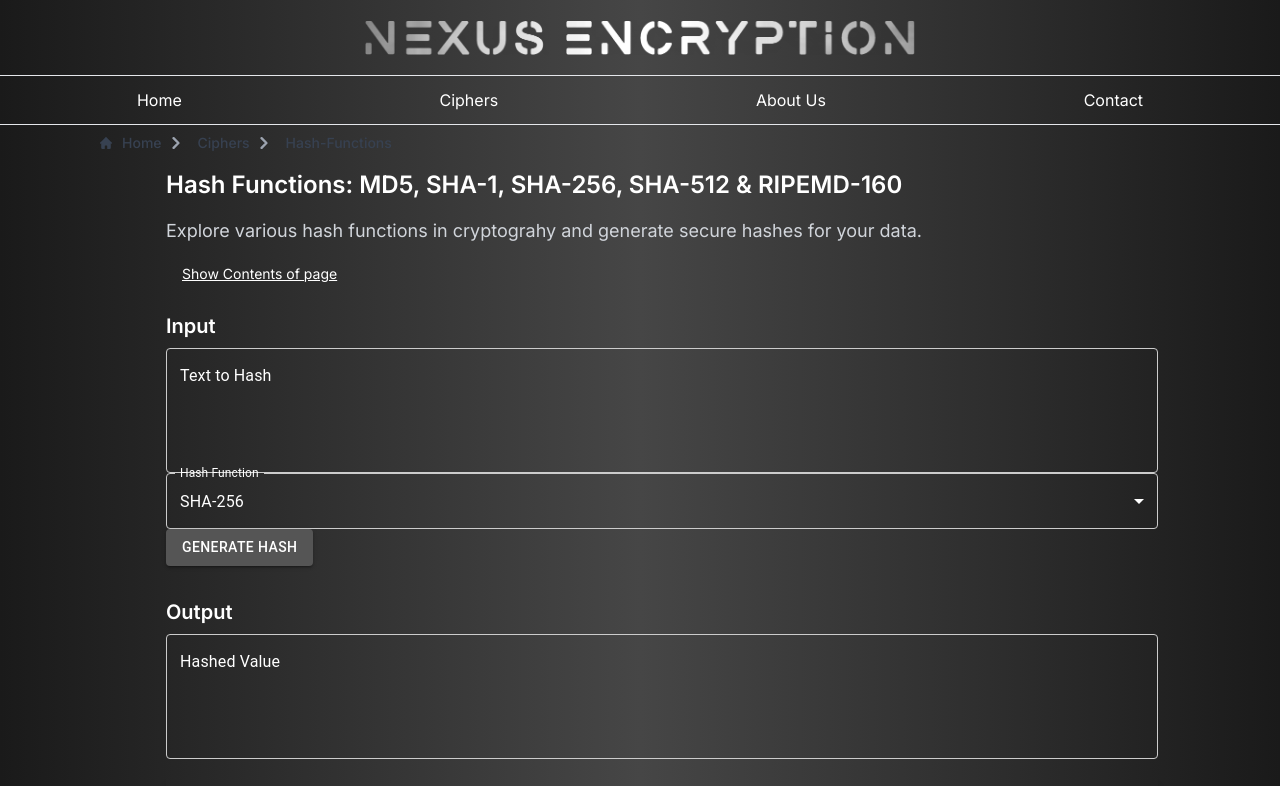
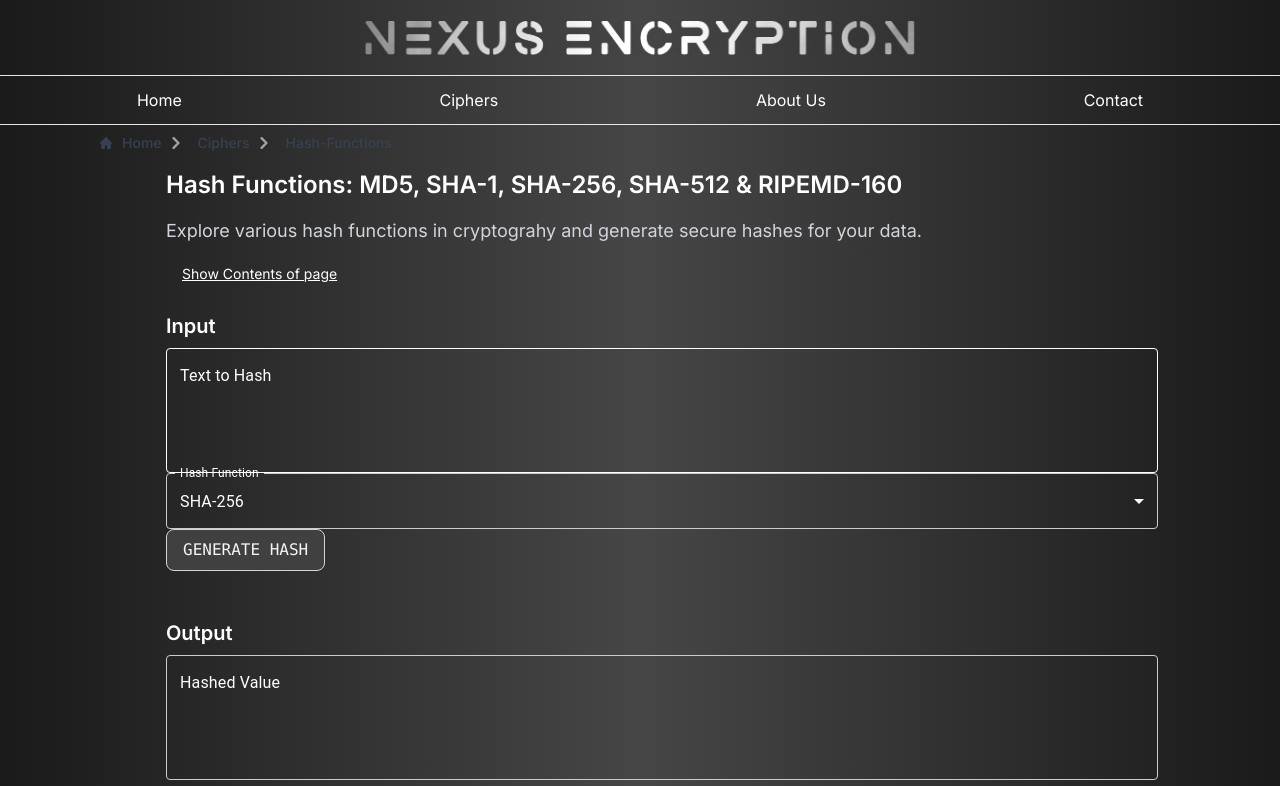
Before and after one commit to abdulmohiz01/nexus-encryption, a Next.js app: page /ciphers/hash-functions in a window 1280 px wide. Shown: the top 786 px of the page. Built offline with nearby package versions, Linux system fonts and the light colour scheme.

Commit message:
Completed Button Animation

```diff
--- a/src/app/ciphers/(aes)/aes.js
+++ b/src/app/ciphers/(aes)/aes.js
@@ -1,6 +1,7 @@
 'use client'
 import React, { useState } from 'react';
-import { TextField, Button, Select, MenuItem, InputLabel, FormControl } from '@mui/material';
+import { TextField, Select, MenuItem, InputLabel, FormControl } from '@mui/material';
+import Button from '../../../components/button';
 import { styled } from '@mui/material/styles';
 import CryptoJS from "crypto-js";
 
@@ -353,13 +354,7 @@ const AesPage = () => {
                             </StyledSelect>
                         </FormControl>
                     </div>
-                    <StyledButton
-                        variant="contained"
-                        onClick={handleEncrypt}
-                        className="mr-4 mb-3"
-                    >
-                        Encrypt
-                    </StyledButton>
+                    <Button onClick={handleEncrypt} type={1} />
                     <StyledTextField
                         label="Ciphertext"
                         variant="outlined"
@@ -420,13 +415,7 @@ const AesPage = () => {
                             </FormControl>
                         </div>
                     </div>
-                    <StyledButton
-                        variant="contained"
-                        onClick={handleDecrypt}
-                        className="mr-4 mb-3"
-                    >
-                        Decrypt
-                    </StyledButton>
+                    <Button onClick={handleDecrypt} buttonText={'Decrypt'} type={2} />
                     <StyledTextField
                         label="Decrypted Text"
                         variant="outlined"
--- a/src/app/ciphers/(des)/des.js
+++ b/src/app/ciphers/(des)/des.js
@@ -1,8 +1,9 @@
 'use client'
 import React, { useState } from 'react';
-import { TextField, Button, Select, MenuItem, InputLabel, FormControl } from '@mui/material';
+import { TextField, Select, MenuItem, InputLabel, FormControl } from '@mui/material';
 import { styled } from '@mui/material/styles';
 import CryptoJS from "crypto-js";
+import Button from '../../../components/button';
 
 // Custom styled components for MUI
 const StyledTextField = styled(TextField)(({ theme }) => ({
@@ -376,13 +377,8 @@ const DesPage = () => {
               </StyledSelect>
             </FormControl>
           </div>
-          <StyledButton
-            variant="contained"
-            onClick={handleEncrypt}
-            className="mr-4 mb-3"
-          >
-            Encrypt
-          </StyledButton>
+          <Button onClick={handleEncrypt} type={1} />
+
           <StyledTextField
             label="Ciphertext"
             variant="outlined"
@@ -441,13 +437,7 @@ const DesPage = () => {
               </FormControl>
             </div>
           </div>
-          <StyledButton
-            variant="contained"
-            onClick={handleDecrypt}
-            className="mr-4 mb-3"
-          >
-            Decrypt
-          </StyledButton>
+          <Button onClick={handleDecrypt} type={2} />
           <StyledTextField
             label="Decrypted Text"
             variant="outlined"
--- a/src/app/ciphers/(hash)/hash.js
+++ b/src/app/ciphers/(hash)/hash.js
@@ -1,8 +1,9 @@
 'use client'
 import React, { useState } from 'react';
-import { TextField, Button, Select, MenuItem, InputLabel, FormControl } from '@mui/material';
+import { TextField, Select, MenuItem, InputLabel, FormControl } from '@mui/material';
 import { styled } from '@mui/material/styles';
 import CryptoJS from "crypto-js";
+import Button from "../../../components/button";
 
 // Custom styled components for MUI
 const StyledTextField = styled(TextField)(({ theme }) => ({
@@ -92,12 +93,17 @@ const HashPage = () => {
     const [hashFunction, setHashFunction] = useState('SHA-256');
     const [isContentsVisible, setIsContentsVisible] = useState(false);
     const [isHashing, setIsHashing] = useState(false);
+    const [helper, setHelperText] = useState("");
 
     const toggleContents = () => {
         setIsContentsVisible(!isContentsVisible);
     };
 
     const handleHash = () => {
+        if (input == "" || input == " ") {
+            setHelperText("Please Enter a text to hash.");
+            return;
+        }
         setIsHashing(true);
         setTimeout(() => {
             try {
@@ -173,11 +179,34 @@ const HashPage = () => {
                         label="Text to Hash"
                         variant="outlined"
                         fullWidth
+                        helperText={helper}
                         multiline
                         rows={4}
                         value={input}
-                        onChange={(e) => setInput(e.target.value)}
+                        onChange={(e) => setInput(e.target.value , setHelperText(""))}
                         className="mb-4"
+                        sx={{
+                            '& .MuiOutlinedInput-root': {
+                                '& fieldset': {
+                                    borderColor: 'white',
+                                },
+                                '&:hover fieldset': {
+                                    borderColor: 'white',
+                                },
+                                '&.Mui-focused fieldset': {
+                                    borderColor: 'gray',
+                                },
+                                '& input': {
+                                    color: 'white',
+                                },
+                            },
+                            '& .MuiInputLabel-root': {
+                                color: 'white',
+                            },
+                            '& .MuiFormHelperText-root': {
+                                color: 'red',
+                            },
+                        }}
                     />
                     <FormControl className="mb-4 w-full">
                         <StyledInputLabel id="hash-function-label">Hash Function</StyledInputLabel>
@@ -194,14 +223,8 @@ const HashPage = () => {
                             <MenuItem value="RIPEMD-160">RIPEMD-160</MenuItem>
                         </StyledSelect>
                     </FormControl>
-                    <StyledButton
-                        variant="contained"
-                        onClick={handleHash}
-                        className="mb-4"
-                        disabled={isHashing}
-                    >
-                        {isHashing ? 'Hashing...' : 'Generate Hash'}
-                    </StyledButton>
+                    <Button onClick={handleHash} buttonText={isHashing ? 'Hashing...' : 'Generate Hash'} />
+
                 </div>
 
                 <div className="mb-4 xl:w-[50%]">
--- a/src/app/ciphers/hash-functions/page.js
+++ b/src/app/ciphers/hash-functions/page.js
@@ -1,4 +1,5 @@
 import HashPage from "../(hash)/hash";
+
 import BreadCrumb from "../../../components/breadcrumb";
 
 
--- a/src/components/button.js
+++ b/src/components/button.js
@@ -1,5 +1,6 @@
+'use client'
 import { useRef, useState, useEffect } from "react";
-import { FiLock,FiUnlock } from "react-icons/fi";
+import { FiLock, FiUnlock } from "react-icons/fi";
 import { motion } from "framer-motion";
 
 const TARGET_TEXT = "Encrypt";
@@ -71,6 +72,8 @@ const Button = ({ onClick, buttonText, type }) => {
                 {type == 1 ? <FiLock /> : null}
                 {type == 2 ? <FiUnlock /> : null}
 
+
+
                 <span>{text}</span>
             </div>
             <motion.span
--- a/src/components/contact.js
+++ b/src/components/contact.js
@@ -1,6 +1,7 @@
 'use client';
 import { useState } from 'react';
-import { TextField, Button, Container, Typography } from '@mui/material';
+import { TextField, Container, Typography } from '@mui/material';
+import Button from './button';
 import { createTheme, ThemeProvider } from '@mui/material/styles';
 
 const theme = createTheme({
@@ -187,27 +188,9 @@ const ContactPage = () => {
                 },
               }}
             />
-            <Button
-              type="submit"
-              variant="contained"
-              color="secondary"
-              fullWidth
-              sx={{
-                backgroundColor: 'gray',
-                color: 'white',
-                fontWeight: 'bold',
-                padding: '0.5rem 1rem',
-                borderRadius: '0.5rem',
-                mt: '1rem',
-                transition: 'all 0.3s ease-in-out',
-                '&:hover': {
-                  backgroundColor: 'lightgray',
-                  color: 'black',
-                },
-              }}
-            >
-              Send Message
-            </Button>
+            <div className='flex justify-center'>
+              <Button buttonText={'Send Message'}/>
+            </div>
           </form>
           {formSubmitted && (
             <Typography
```
